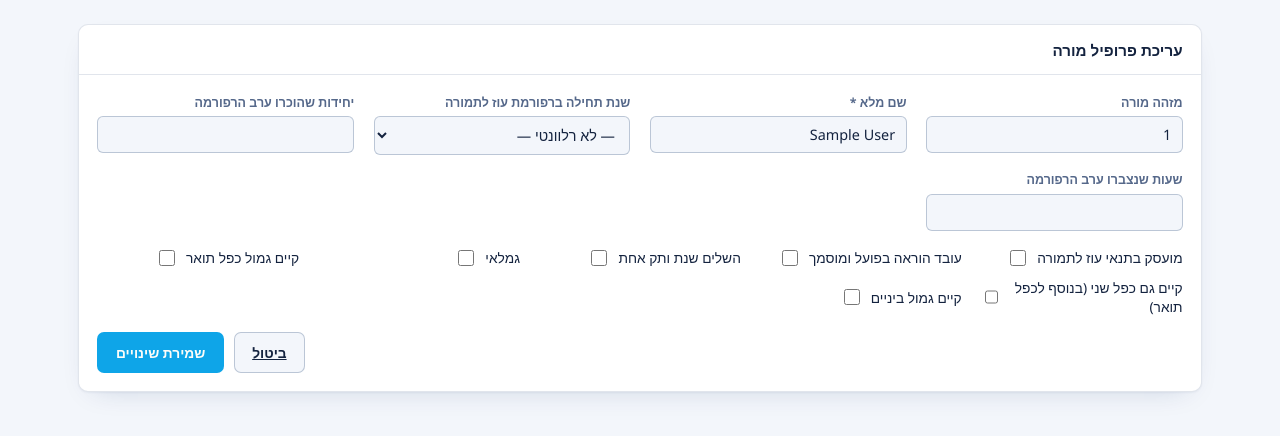
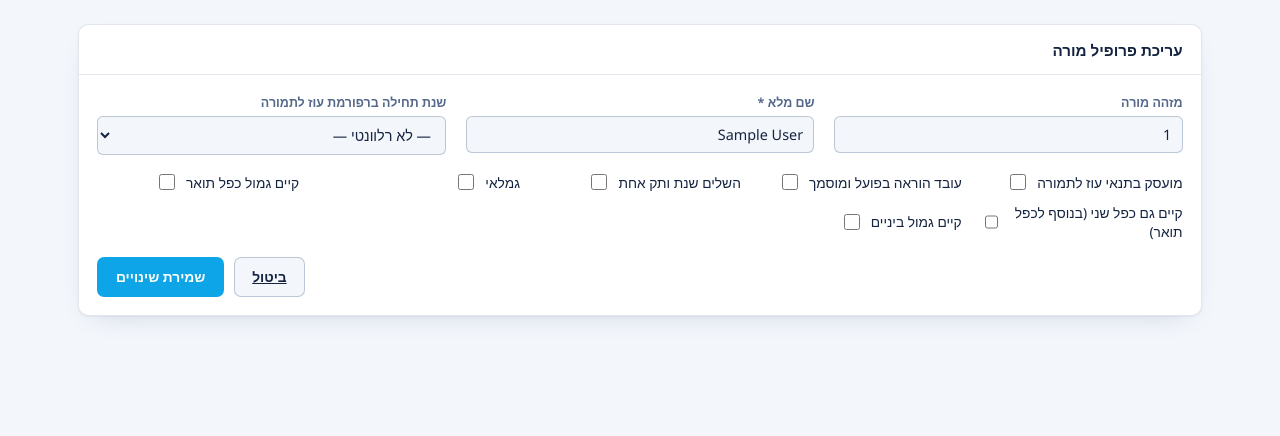
Before and after one commit to Rivka-Man/salary-engine, a Flask app: page /teachers/1/edit in a window 1280 px wide. Shown: the part 125-561 px from the top of the page. Run offline with Flask 3, Linux system fonts and the light colour scheme; a database or web service that is not in the repository returns one stand-in record (values such as "Sample title"); some libraries are stand-ins or nearby versions.

Commit message:
Remove pre-reform units/hours fields from the admin teacher pages
Drop them from the edit form and the teacher detail view, and stop
saving them from the admin edit route. They are derived from
pre-reform courses instead.

Co-Authored-By: Claude Opus 5.5 <noreply@anthropic.com>

```diff
--- a/app.py
+++ b/app.py
@@ -286,7 +286,7 @@ def edit_teacher(teacher_id):
             """
             UPDATE teachers SET
                 full_name=%s, is_active_teacher=%s, has_seniority_year=%s, is_pensioner=%s,
-                in_reform=%s, reform_start_year=%s, u_pre=%s, h_pre=%s,
+                in_reform=%s, reform_start_year=%s,
                 has_double_degree_gimul=%s, has_beinayim_gimul=%s, has_additional_double_degree_gimul=%s
             WHERE teacher_id=%s
             """,
@@ -297,8 +297,6 @@ def edit_teacher(teacher_id):
                 1 if request.form.get("is_pensioner") else 0,
                 1 if request.form.get("in_reform") else 0,
                 request.form.get("reform_start_year") or None,
-                float(request.form.get("U_pre") or 0),
-                float(request.form.get("H_pre") or 0),
                 1 if request.form.get("has_double_degree_gimul") else 0,
                 1 if request.form.get("has_beinayim_gimul") else 0,
                 1 if request.form.get("has_additional_double_degree_gimul") else 0,
--- a/templates/edit_teacher.html
+++ b/templates/edit_teacher.html
@@ -24,14 +24,6 @@
           {% endfor %}
         </select>
       </div>
-      <div class="field">
-        <label for="U_pre">יחידות שהוכרו ערב הרפורמה</label>
-        <input type="number" step="0.01" id="U_pre" name="U_pre" value="{{ teacher.u_pre }}">
-      </div>
-      <div class="field">
-        <label for="H_pre">שעות שנצברו ערב הרפורמה</label>
-        <input type="number" step="0.01" id="H_pre" name="H_pre" value="{{ teacher.h_pre }}">
-      </div>
     </div>
 
     <div class="checkbox-grid">
--- a/templates/teacher_detail.html
+++ b/templates/teacher_detail.html
@@ -141,8 +141,6 @@ function copyPersonalLink() {
         <dl class="kv-list">
           <div class="kv-row"><dt>סטטוס</dt><dd>{% if teacher.is_active_teacher %}עובד הוראה פעיל{% else %}לא פעיל{% endif %}</dd></div>
           <div class="kv-row"><dt>ותק</dt><dd>{% if teacher.has_seniority_year %}יש שנת ותק{% else %}אין{% endif %}</dd></div>
-          <div class="kv-row"><dt>יחידות שהוכרו ערב הרפורמה</dt><dd class="mono">{{ teacher.u_pre | num }}</dd></div>
-          <div class="kv-row"><dt>שעות שנצברו ערב הרפורמה</dt><dd class="mono">{{ teacher.h_pre | num }}</dd></div>
           <div class="kv-row"><dt>קיים גמול כפל תואר</dt><dd>{% if teacher.has_double_degree_gimul %}כן{% else %}לא{% endif %}</dd></div>
           <div class="kv-row"><dt>קיים גם כפל שני</dt><dd>{% if teacher.has_additional_double_degree_gimul %}כן{% else %}לא{% endif %}</dd></div>
           <div class="kv-row"><dt>קיים גמול ביניים</dt><dd>{% if teacher.has_beinayim_gimul %}כן{% else %}לא{% endif %}</dd></div>
```
